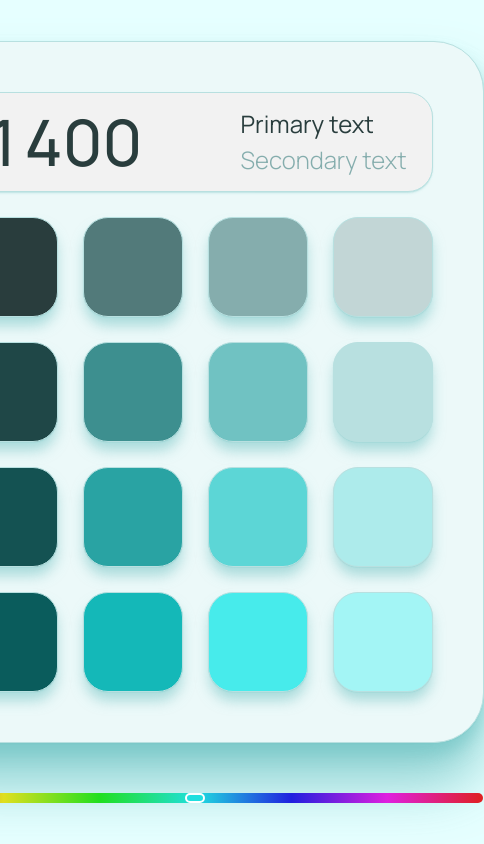
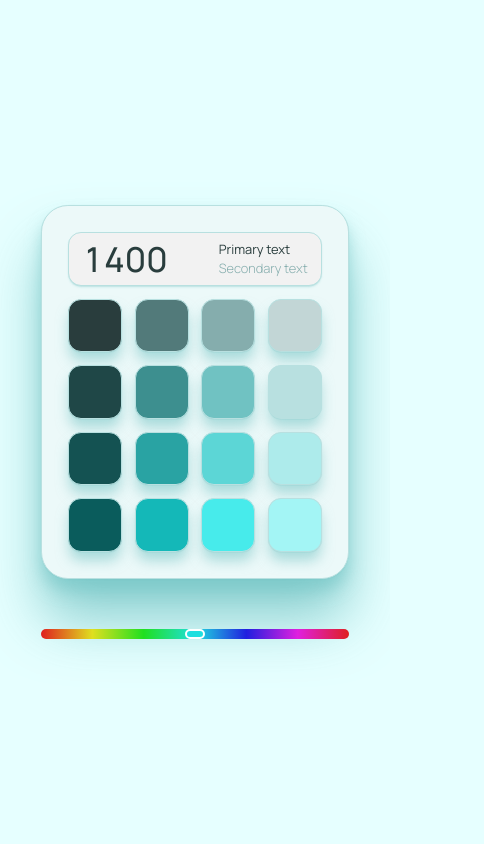
Before and after one commit to flare-hare/accent-picker, a plain HTML site: page index.html in a window 390 px wide. Shown: the whole page, 484 px wide, since content can reach past the window. Drawn offline with Linux system fonts and the light colour scheme.

Commit message:
Mobile friendly

```diff
--- a/style.css
+++ b/style.css
@@ -1,5 +1,6 @@
 :root {
   --hue: 180;
+  --color-size: clamp(50px, -42.82px + 24.75vw, 100px);
 }
 
 body {
@@ -13,11 +14,11 @@ body {
 
 .palette {
   display: grid;
-  grid-template-columns: repeat(4, 100px);
-  grid-template-rows: repeat(5, 100px);
-  gap: 25px;
-  padding: 50px;
-  border-radius: 50px;
+  grid-template-columns: repeat(4, var(--color-size));
+  grid-template-rows: repeat(5, var(--color-size));
+  gap: clamp(12px, -10.28px + 5.94vw, 24px);
+  padding: clamp(24px, -24.27px + 12.87vw, 50px);
+  border-radius: clamp(25px, -21.41px + 12.38vw, 50px);
   width: min-content;
   background-color: hsl(var(--hue) 50 95);
   border: 1px solid hsl(var(--hue) 40 80);
@@ -28,7 +29,7 @@ body {
 }
 
 .color {
-  border-radius: 25px;
+  border-radius: clamp(12px, -12.13px + 6.44vw, 25px);
   border: 1px solid hsl(var(--hue) 40 80);
   box-shadow:
     0px 0.6px 0.8px hsl(var(--hue) 40 60 / 0.27),
@@ -40,11 +41,11 @@ body {
   box-shadow:
     0px 0.6px 0.8px hsl(var(--hue) 40 60 / 0.19),
     0px 2px 2.6px -1.2px hsl(var(--hue) 40 60 / 0.38);
-  padding: 25px;
+  padding: clamp(12px, -12.13px + 6.44vw, 25px);
   display: flex;
   align-items: center;
   justify-content: space-between;
-  font-size: 32px;
+  font-size: clamp(16px, -13.70px + 7.92vw, 32px);
   font-variation-settings: "wght" 500;
   font-feature-settings: "tnum";
   color: hsl(var(--hue) 20 20);
@@ -53,18 +54,18 @@ body {
 .width {
   color: hsl(var(--hue) 20 20);
   font-variation-settings: "wght" 400;
-  font-size: 24px;
+  font-size: clamp(12px, -10.28px + 5.94vw, 24px);
 }
 
 .height {
   color: hsl(var(--hue) 20 60);
   font-variation-settings: "wght" 300;
-  font-size: 24px;
+  font-size: clamp(12px, -10.28px + 5.94vw, 24px);
 }
 
 .hue-slider {
   appearance: none;
-  width: 575px;
+  width: clamp(286px, -254.22px + 144.06vw, 577px);
   height: 10px;
   border-radius: 5px;
   background: linear-gradient(
```
